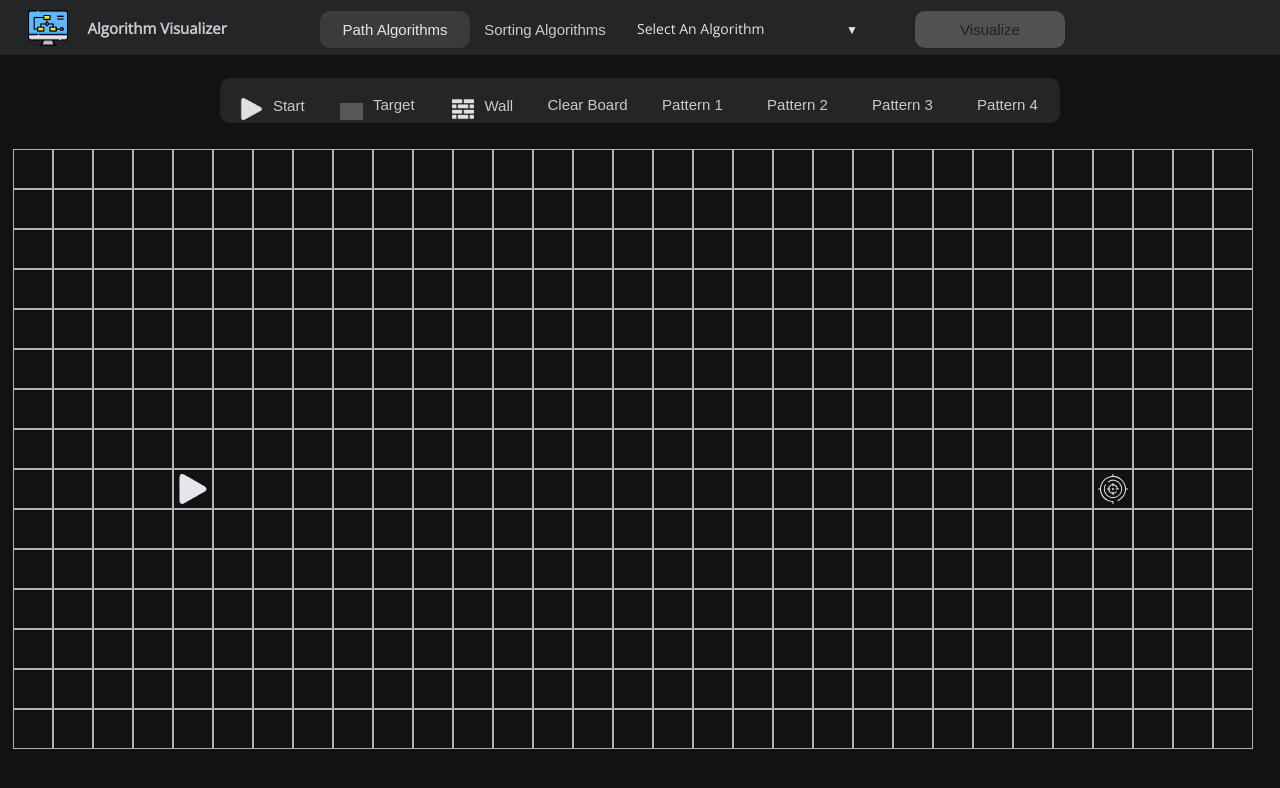
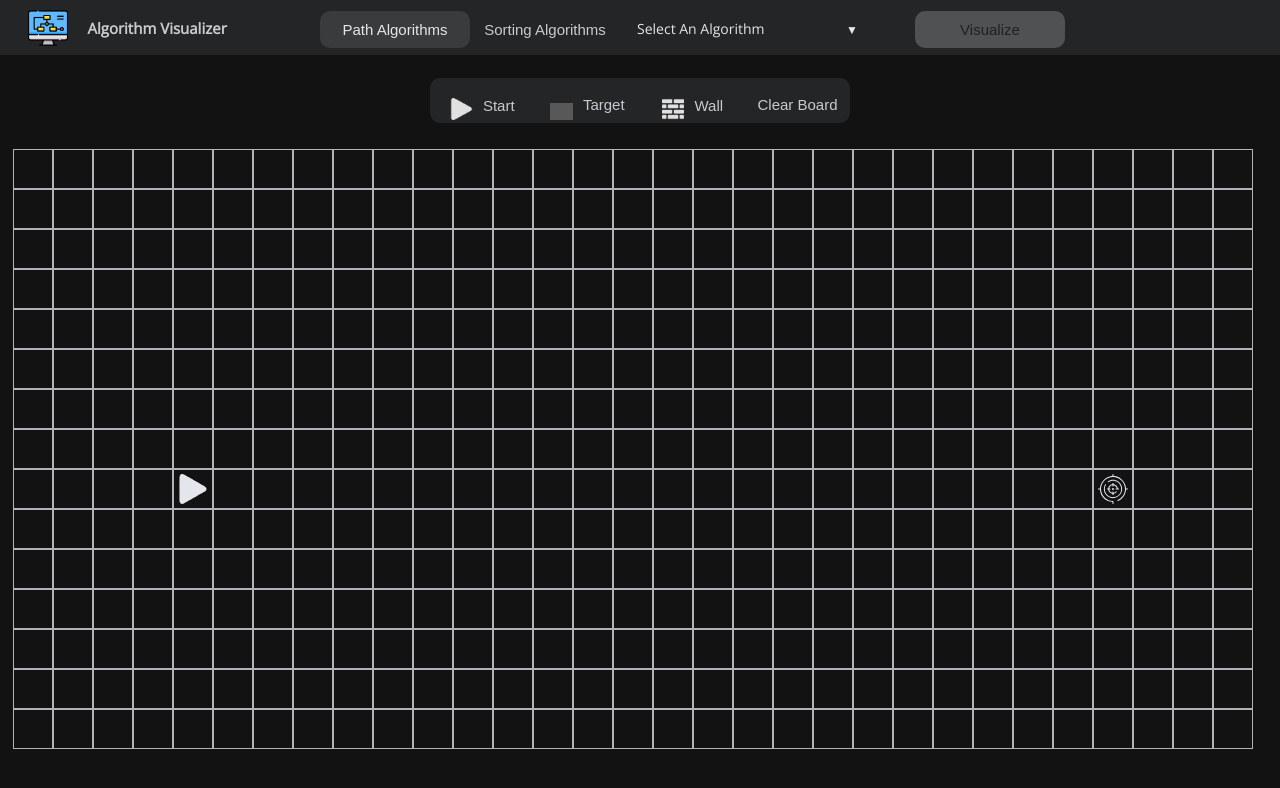
Before and after one commit to saianirudh1/algorithm-visualizer, a React (Create React App) app: page / in a window 1280 px wide. Shown: the top 788 px of the page. Built offline with nearby package versions, Linux system fonts and the light colour scheme; grey boxes are pictures that could not be loaded.

Commit message:
Final changes and cleanup

```diff
--- a/src/components/path/Controls.jsx
+++ b/src/components/path/Controls.jsx
@@ -6,18 +6,12 @@ import start from '../../img/start.png';
 import wall from '../../img/wall.png';
 import classes from './Controls.module.css';
 
-import {
-  getCopy,
-  getInitialGrid,
-  removeAnimationClasses,
-} from '../../utils/pathUtils';
-import { renderPatternOne } from '../../mazePatterns/patternOne';
+import { getInitialGrid, removeAnimationClasses } from '../../utils/pathUtils';
 
 import { gridActions } from '../../store/grid';
 
 function Controls() {
   const dispatch = useDispatch();
-  const gridState = useSelector((state) => state.grid.grid);
   const control = useSelector((state) => state.input.control);
 
   const handleClick = function (e) {
@@ -29,13 +23,6 @@ function Controls() {
     dispatch(gridActions.setGrid(getInitialGrid()));
     dispatch(gridActions.setType(''));
     removeAnimationClasses();
-  };
-
-  const handlePatternOne = function () {
-    const grid = getCopy(gridState.slice());
-    const newGrid = renderPatternOne(grid);
-
-    dispatch(gridActions.setGrid(newGrid));
   };
 
   return (
@@ -74,22 +61,6 @@ function Controls() {
       >
         Clear Board
       </Button>
-      <Button
-        className={classes['control-btn']}
-        onClick={handlePatternOne}
-        isDisabled={control}
-      >
-        Pattern 1
-      </Button>
-      <Button className={classes['control-btn']} isDisabled={control}>
-        Pattern 2
-      </Button>
-      <Button className={classes['control-btn']} isDisabled={control}>
-        Pattern 3
-      </Button>
-      <Button className={classes['control-btn']} isDisabled={control}>
-        Pattern 4
-      </Button>
     </div>
   );
 }
--- a/src/mazePatterns/patternOne.js
+++ /dev/null
@@ -1,29 +0,0 @@
-// const hireMe = [
-//   [0, 0],
-//   [1, 0],
-//   [2, 0],
-//   [1, 1],
-//   [1, 2],
-//   [2, 2],
-
-//   [2, 4],
-//   [3, 4],
-
-//   [0, 6],
-//   [1, 6],
-//   [2, 6],
-//   [0, 8],
-//   [0, 9],
-
-//   [0, 11],
-//   [1, 11],
-//   [2, 11],
-//   [2, 12],
-//   [3, 12],
-//   [0, 12],
-//   [0, 13],
-// ];
-
-export const renderPatternOne = function (grid) {
-  return grid;
-};
```
